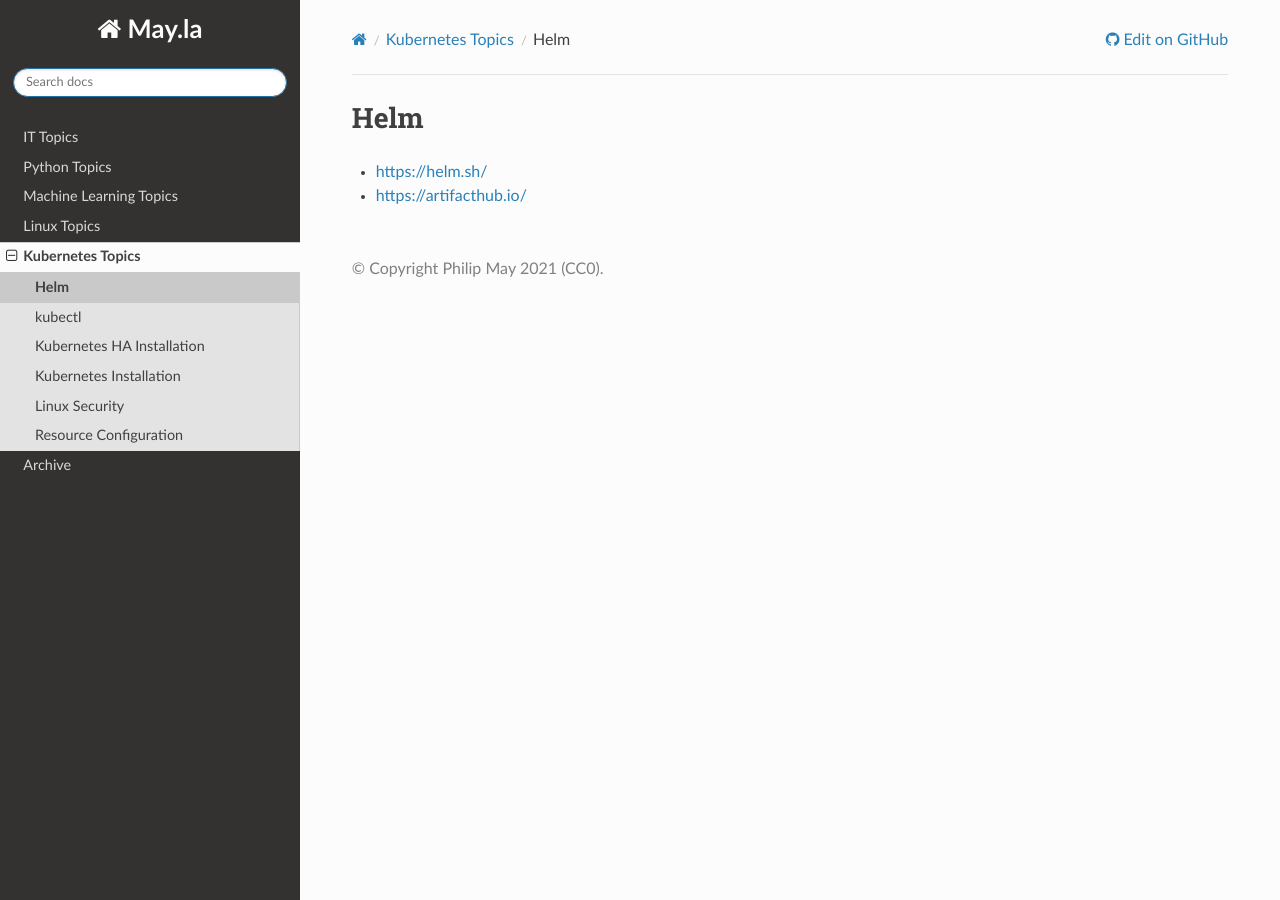
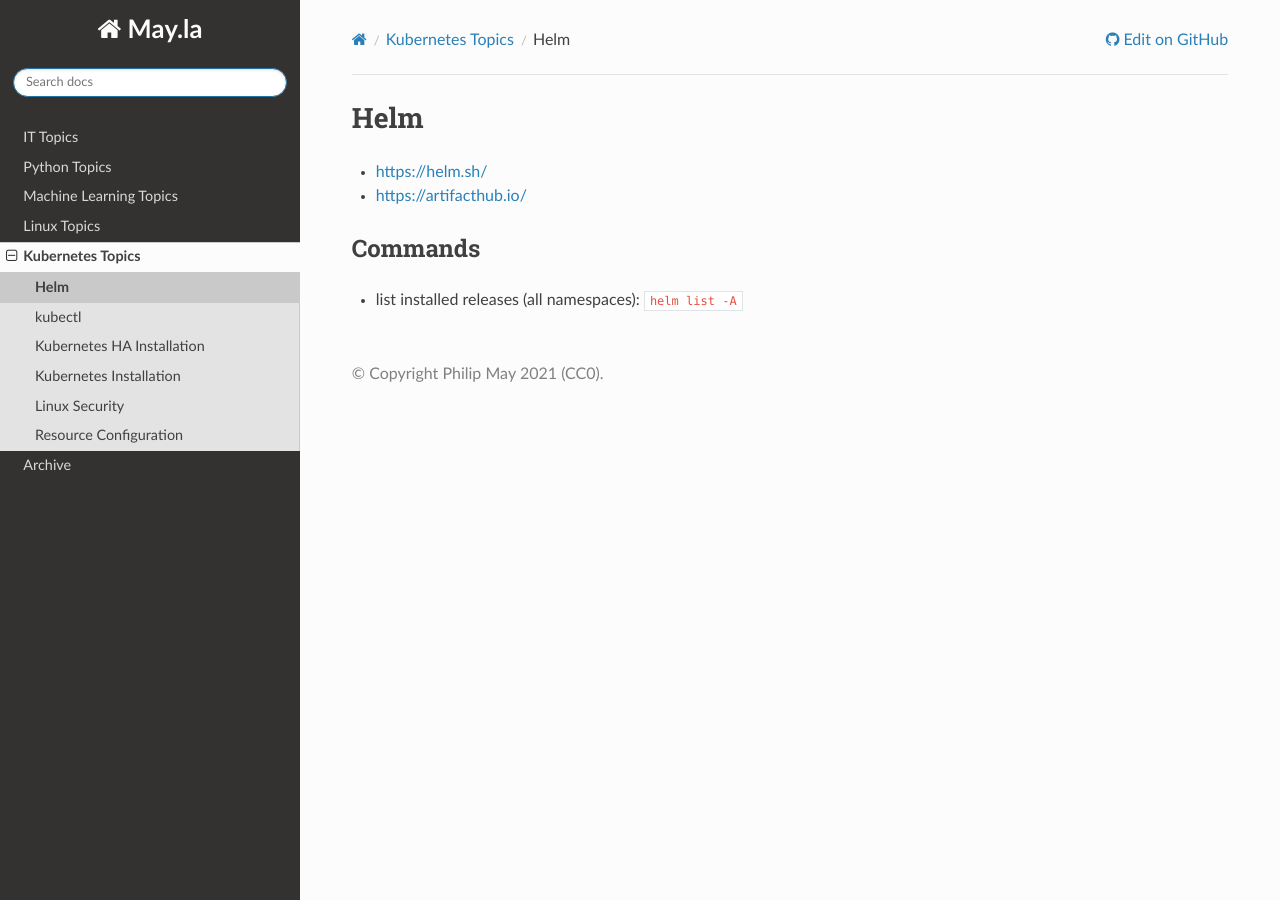
Before and after one commit to PhilipMay/May.la, a Sphinx documentation site: the page built from source/k8s/helm.md, in a window 1280 px wide. Built offline with Sphinx 7.4.7 and the Read the Docs theme 2.0.0, drawn with Linux system fonts in a browser that asks for light colours.

Commit message:
Update helm.md

```diff
--- a/source/k8s/helm.md
+++ b/source/k8s/helm.md
@@ -1,3 +1,6 @@
 # Helm
 - https://helm.sh/
 - https://artifacthub.io/
+
+## Commands
+- list installed releases (all namespaces): `helm list -A`
```
